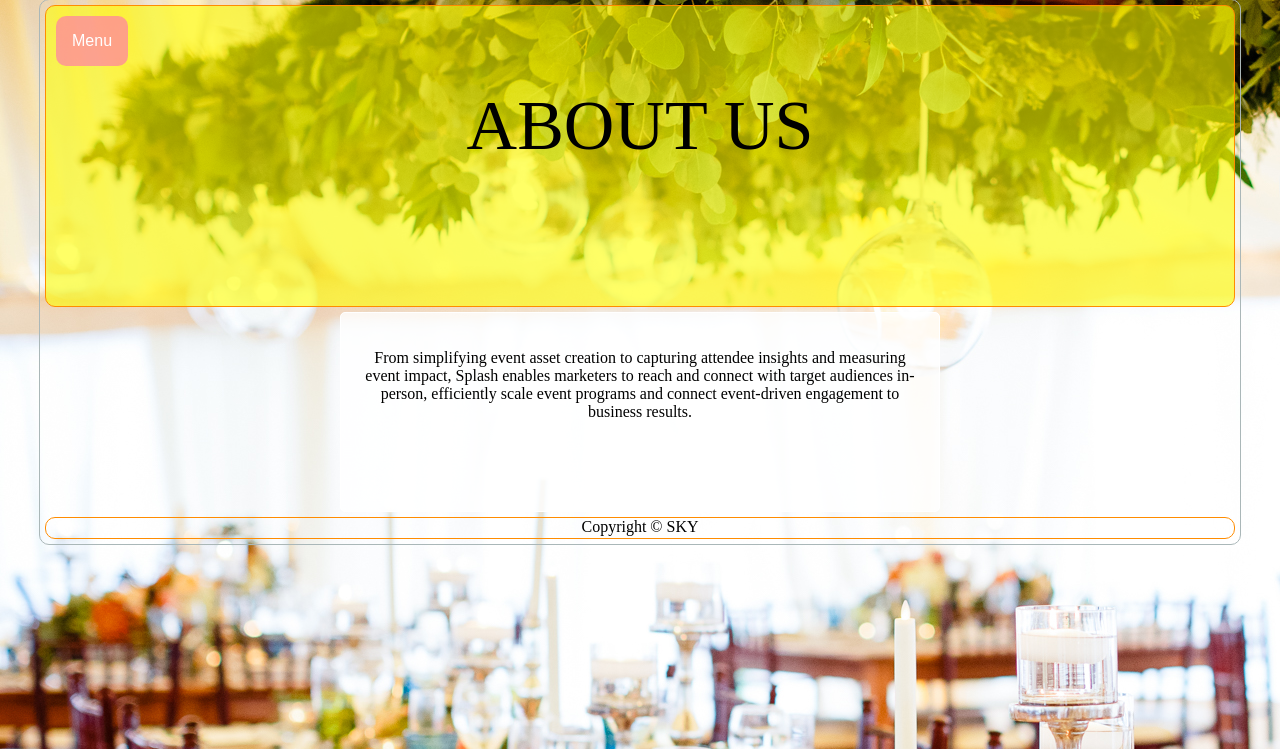
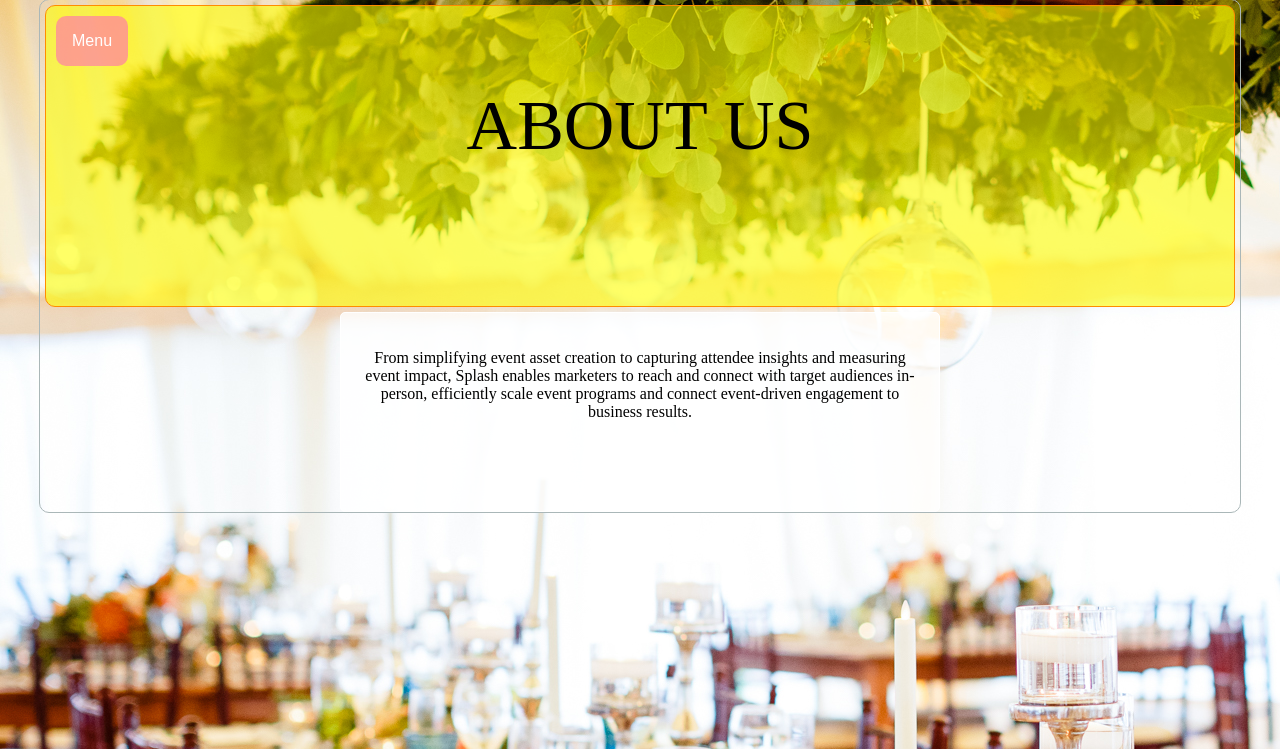
Before and after one commit to SKYSYSLK/PartyPros, a PHP site: page /aboutus.php in a window 1280 px wide. Shown: the part 51-800 px from the top of the page. Run offline with PHP 8.4, Linux system fonts and the light colour scheme.

Commit message:
conclution

```diff
--- a/aboutus.php
+++ b/aboutus.php
@@ -30,11 +30,6 @@
     <div class="about">
         <p>From simplifying event asset creation to capturing attendee insights and measuring event impact, Splash enables marketers to reach and connect with target audiences in-person, efficiently scale event programs and connect event-driven engagement to business results.</p>
     </div>
-
-
-    <div class="footer">
-        <footer class="venue-footer">Copyright &copy; SKY</footer>
-    </div>
 </div>
 
 </body>
--- a/contactus.php
+++ b/contactus.php
@@ -37,11 +37,6 @@
             <input type="submit" name="submit" value="Send"><br>
         </form>
     </div>
-
-
-    <div class=footer>
-        <footer class="venue-footer">Copyright &copy; SKY</footer>
-    </div>
 </div>
 
 </body>
--- a/venueselection.php
+++ b/venueselection.php
@@ -125,10 +125,6 @@ $connection->close();
             </div>
         </div>
     </div>
-
-    <div class=footer>
-        <footer class="venue-footer">Copyright &copy; SKY</footer>
-    </div>
 </div>
 <script type="text/javascript" src="./javaScript/mycart.js"></script>
 </body>
```
